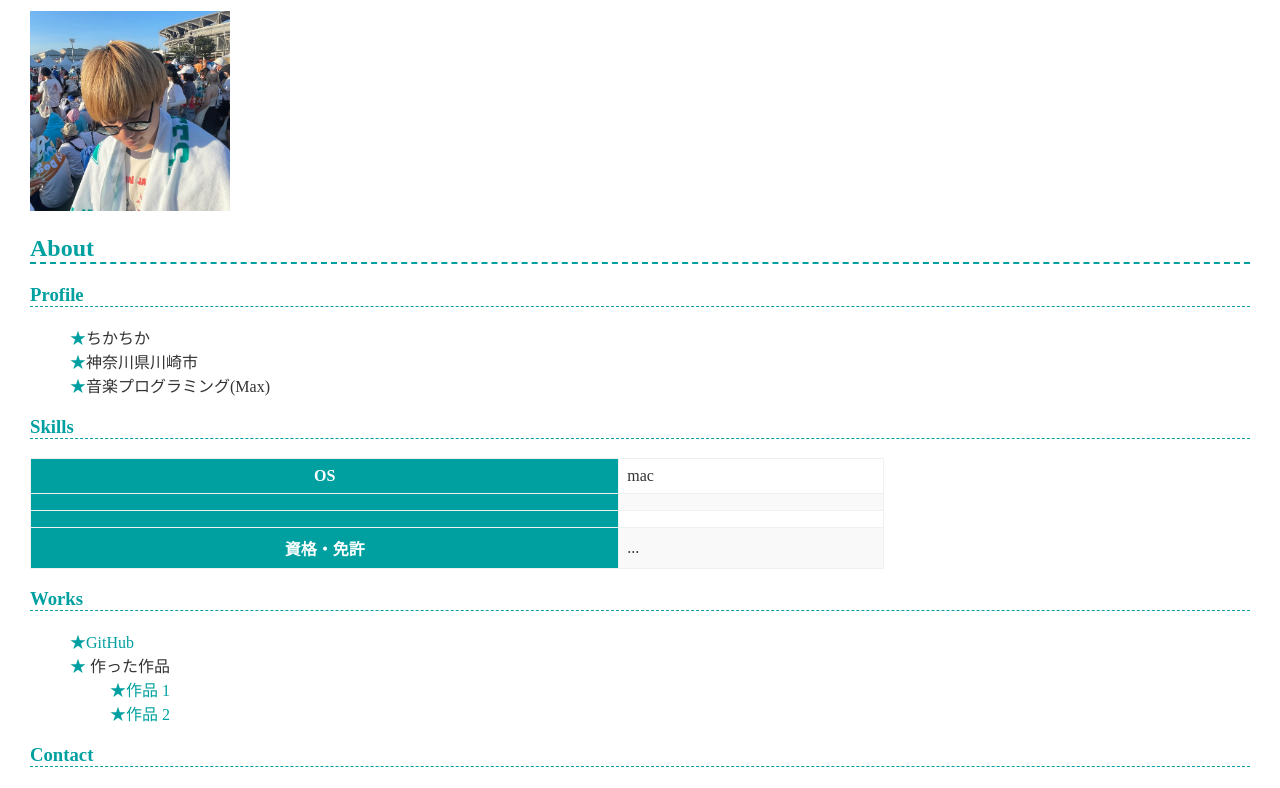
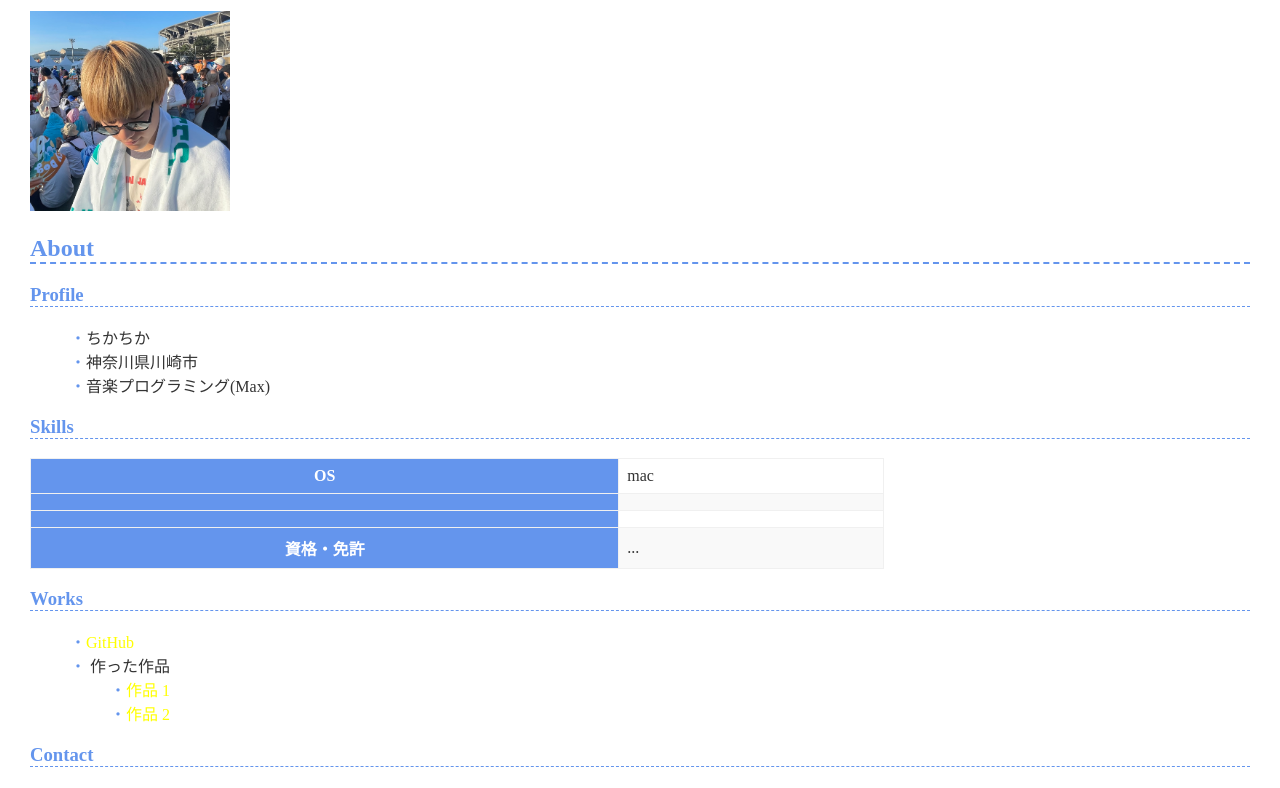
Before and after one commit to chikachika-oh/chikachika-oh, a plain HTML site: page index.html in a window 1280 px wide. Shown: the part 111-899 px from the top of the page. Drawn offline with Linux system fonts and the light colour scheme.

Commit message:
Update style.css

```diff
--- a/style.css
+++ b/style.css
@@ -3,7 +3,7 @@
 -------------------- */
 
 :root {
-  --theme-color: #00a0a0;
+  --theme-color: #6495ed;
 }
 
 * {
@@ -35,7 +35,7 @@ h1, h2, h3 {
 -------------------- */
 
 a {
-  color: var(--theme-color);
+  color: #ffff00;
   text-decoration: none;
 }
 
@@ -47,7 +47,7 @@ ul {
   list-style: none;
 }
 li:before {
-  content: "★";
+  content: "・";
   color: var(--theme-color);
 }
 
```
